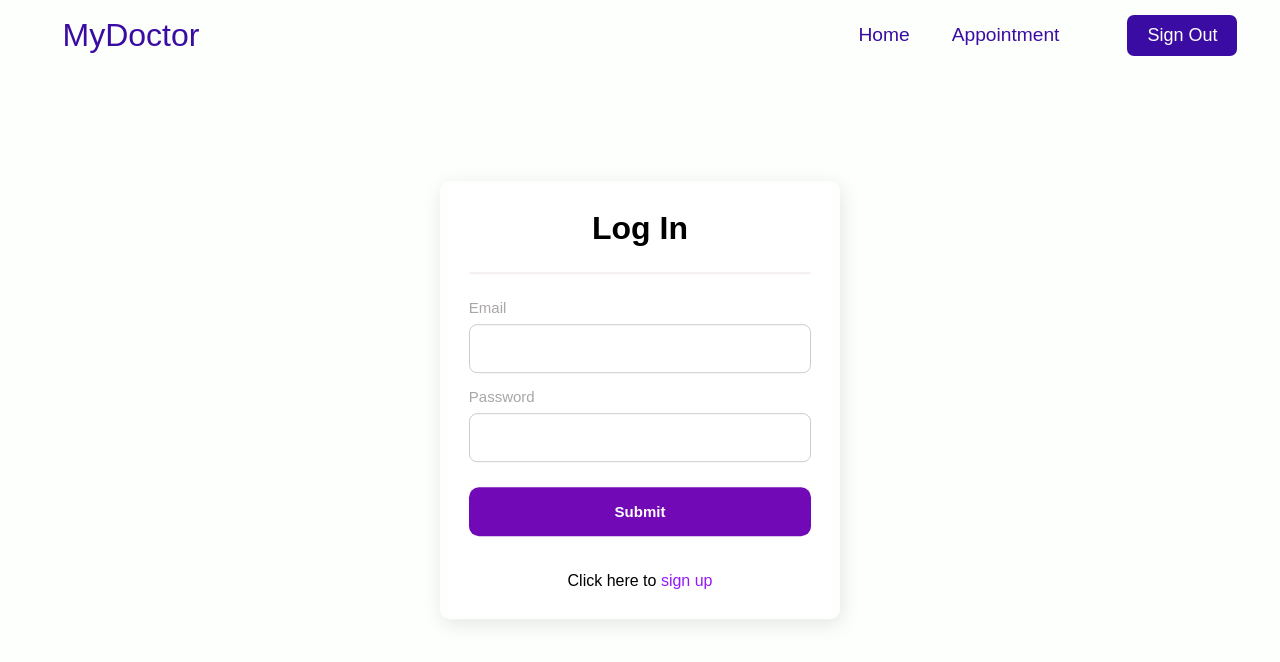
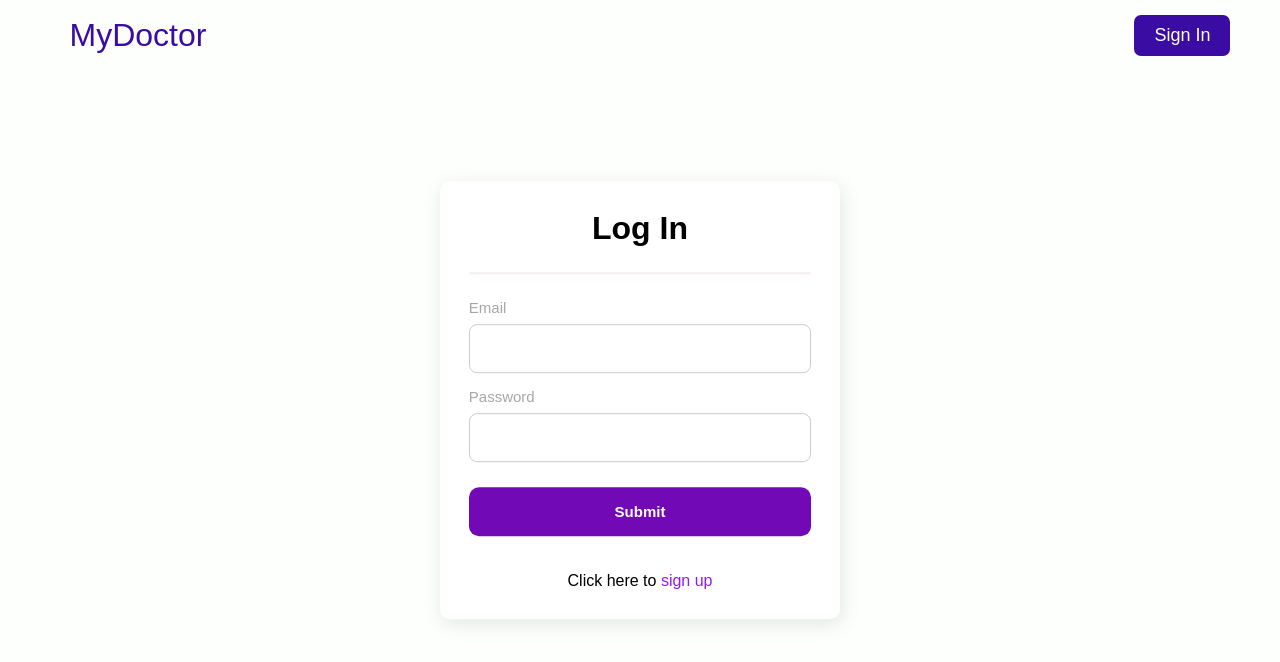
Before and after one commit to NeerChayaphon/Medical-Consultation-System, a React (Create React App) app in the folder frontend/: page /login in a window 1280 px wide. Shown: the top 662 px of the page. Built offline with nearby package versions, Linux system fonts and the light colour scheme.

Commit message:
Navbar done

```diff
--- a/frontend/src/components/Navbar.js
+++ b/frontend/src/components/Navbar.js
@@ -1,14 +1,14 @@
 import React, {useState, useEffect} from 'react';
 // import useAuthCheck from '../adapters/useAuthCheck';
 import {Link} from 'react-router-dom';
-import './Navbar.css';
+import '../styles/Navbar.css';
 import {useFetchUser} from '../context/userContext';
 
 function Navbar() {
   // const contextValue = useContext(UserContext);
   // console.log(contextValue);
-  const {state} = useFetchUser();
-  console.log(state.data);
+  const {state, refetch} = useFetchUser();
+  //console.log(state.data);
   const [click, setClick] = useState(false);
   const [button, setButton] = useState(true);
 
@@ -29,6 +29,11 @@ function Navbar() {
 
   window.addEventListener('resize', showButton);
 
+  const signOut = () => {
+    localStorage.removeItem('token');
+    refetch();
+  };
+
   return (
     <>
       <nav className='navbar'>
@@ -40,17 +45,13 @@ function Navbar() {
             <i className={click ? 'fas fa-times' : 'fas fa-bars'} />
           </div>
           <ul className={click ? 'nav-menu active' : 'nav-menu'}>
-            <li className='nav-item'>
-              <Link to='/' className='nav-links' onClick={closeMobileMenu}>
-                Home
-              </Link>
-            </li>
-
-            <li className='nav-item'>
-              <Link to='/patient/record' className='nav-links' onClick={closeMobileMenu}>
-                Appointment
-              </Link>
-            </li>
+            {state.data && (
+              <li className='nav-item'>
+                <Link to='/appointment?id=123' className='nav-links' onClick={closeMobileMenu}>
+                  Appointment
+                </Link>
+              </li>
+            )}
 
             {state.data && (
               <li className='nav-item'>
@@ -61,14 +62,18 @@ function Navbar() {
             )}
 
             <li>
-              <Link to='/login' className='nav-links-mobile' onClick={closeMobileMenu}>
-                <>Sign Out</>
+              <Link
+                to={`/${state.data ? '' : 'login'}`}
+                className='nav-links-mobile'
+                onClick={closeMobileMenu}
+              >
+                {state.data && !state.isLoading ? <div>Sign Out</div> : <div>Sign In</div>}
               </Link>
             </li>
           </ul>
           {button && (
-            <Link to='/login' className='btn-signup'>
-              Sign Out
+            <Link to={`/${state.data ? '' : 'login'}`} className='btn-signup' onClick={signOut}>
+              {state.data && !state.isLoading ? <div>Sign Out</div> : <div>Sign In</div>}
             </Link>
           )}
         </div>
--- a/frontend/src/helper/tokenCheck.js
+++ b/frontend/src/helper/tokenCheck.js
@@ -1,9 +1,10 @@
-import {Redirect} from 'react-router-dom';
-const tokenCheck = () => {
+import {useHistory} from 'react-router-dom';
+const useTokenCheck = () => {
+  const history = useHistory();
   let token = localStorage.getItem('token');
   if (!token) {
-    return <Redirect to='/login' />;
+    history.push('/login');
   }
 };
 
-export default tokenCheck;
+export default useTokenCheck;
--- /dev/null
+++ b/frontend/src/hooks/useDoctorAPI.js
@@ -0,0 +1,26 @@
+import {useState, useEffect} from 'react';
+import Axios from 'axios';
+
+const useDoctorAPI = (url) => {
+  const [data, setData] = useState(false);
+  const [isPending, setIsPending] = useState(true);
+  const [error, setError] = useState(null);
+
+  useEffect(() => {
+    const authCheck = async () => {
+      try {
+        let res = await Axios.get(url);
+        setData(res.data);
+        setIsPending(false);
+        setError(null);
+      } catch (error) {
+        setIsPending(false);
+        setError(error.response.data);
+      }
+    };
+    authCheck();
+  }, [url]);
+  return {data, isPending, error};
+};
+
+export default useDoctorAPI;
--- a/frontend/src/page/Patient/Home.js
+++ b/frontend/src/page/Patient/Home.js
@@ -1,17 +1,16 @@
-import {Redirect} from 'react-router-dom';
-//import {useState} from 'react';
+import {useEffect} from 'react';
 import useAuthCheck from '../../hooks/useAuthCheck';
 import {useFetchUser} from '../../context/userContext';
-import tokenCheck from '../../helper/tokenCheck';
+import useTokenCheck from '../../helper/tokenCheck';
+import useDoctorAPI from '../../hooks/useDoctorAPI';
 
 function Home() {
   //const {data: user, isPending, error} = useAuthCheck('http://localhost:5000/api/v1/auth/patient/');
+  useTokenCheck();
   const {state} = useFetchUser();
-  let token = localStorage.getItem('token');
-  if (!token) {
-    return <Redirect to='/login' />;
-  }
-  console.log(state);
+  const {data: doctor} = useDoctorAPI('http://localhost:5000/api/v1/doctor');
+  console.log(doctor.data);
+
   return (
     <div className='wrapper'>
       <div>Home</div>
```
Also changed, not shown: frontend/src/styles/Navbar.css (renamed from frontend/src/components/Navbar.css), 1 other file (tests, documents, lock files or other folders).
